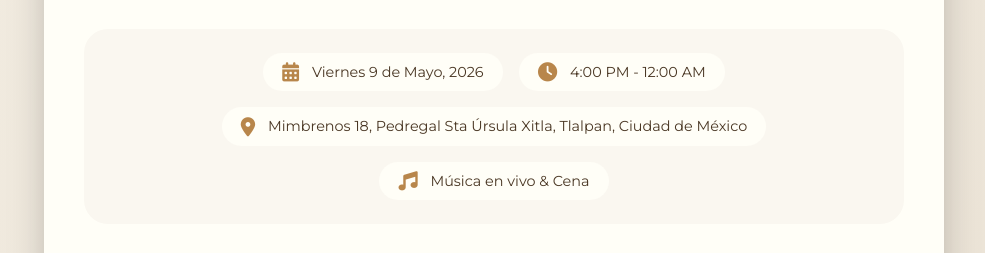
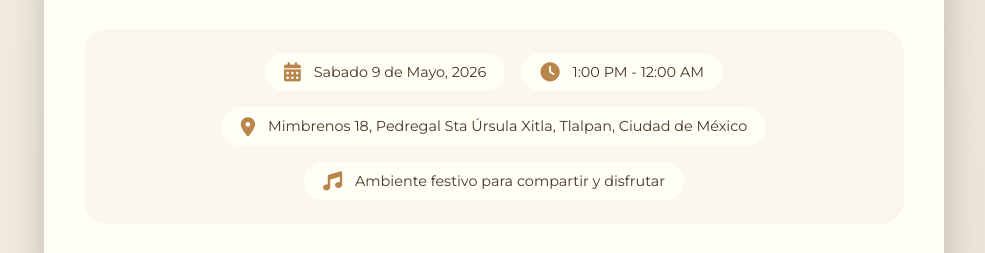
Before and after one commit to gonzalezjuanluis/invitacion, a plain HTML site: page index.html in a window 1280 px wide. Shown: the part 911-1164 px from the top of the page, without its empty margins (146-1131 px from the left). Drawn offline with nearby package versions, Linux system fonts and the light colour scheme.

Commit message:
index.html

```diff
--- a/index.html
+++ b/index.html
@@ -45,10 +45,10 @@
         </div>
 
         <div class="event-details">
-            <div class="detail-item"><i class="fas fa-calendar-alt"></i> <span>Viernes 9 de Mayo, 2026</span></div>
-            <div class="detail-item"><i class="fas fa-clock"></i> <span>4:00 PM - 12:00 AM</span></div>
+            <div class="detail-item"><i class="fas fa-calendar-alt"></i> <span>Sabado 9 de Mayo, 2026</span></div>
+            <div class="detail-item"><i class="fas fa-clock"></i> <span>1:00 PM - 12:00 AM</span></div>
             <div class="detail-item"><i class="fas fa-map-marker-alt"></i> <span>Mimbrenos 18, Pedregal Sta Úrsula Xitla, Tlalpan, Ciudad de México</span></div>
-            <div class="detail-item"><i class="fas fa-music"></i> <span>Música en vivo & Cena</span></div>
+            <div class="detail-item"><i class="fas fa-music"></i> <span>Ambiente festivo para compartir y disfrutar</span></div>
         </div>
 
         <div class="address-section">
```
